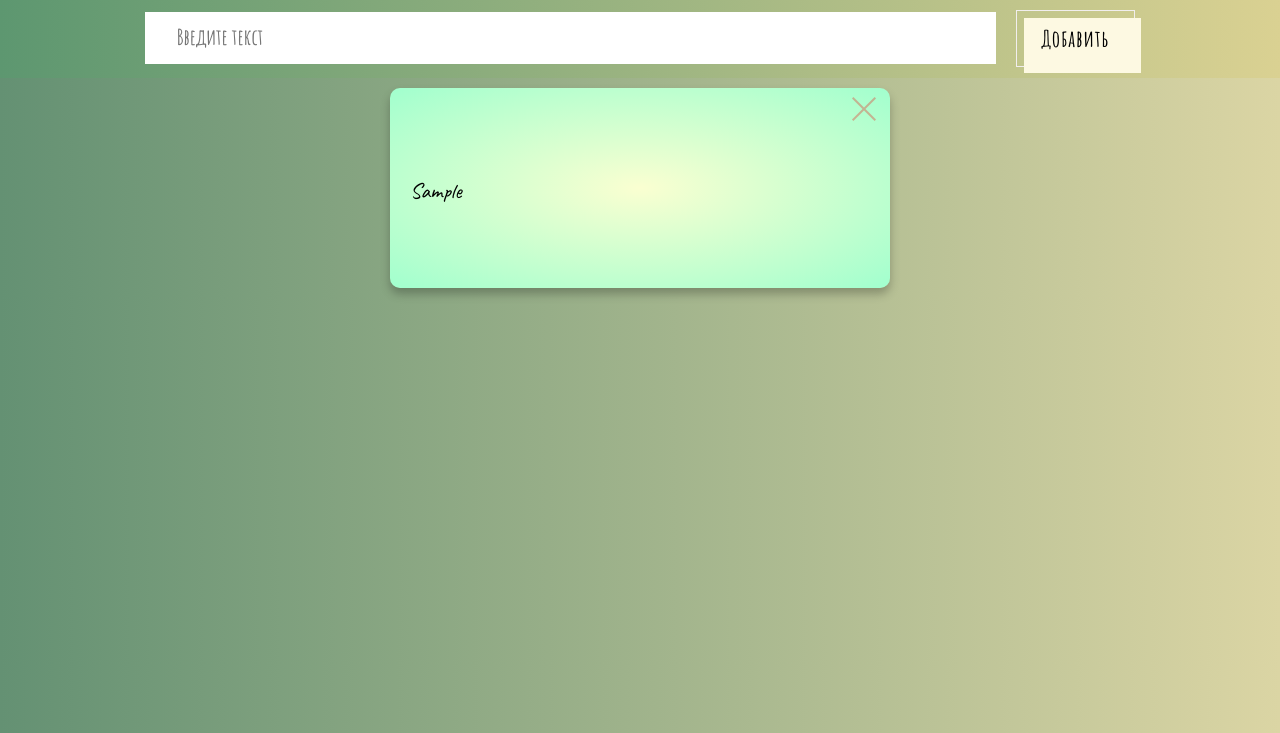
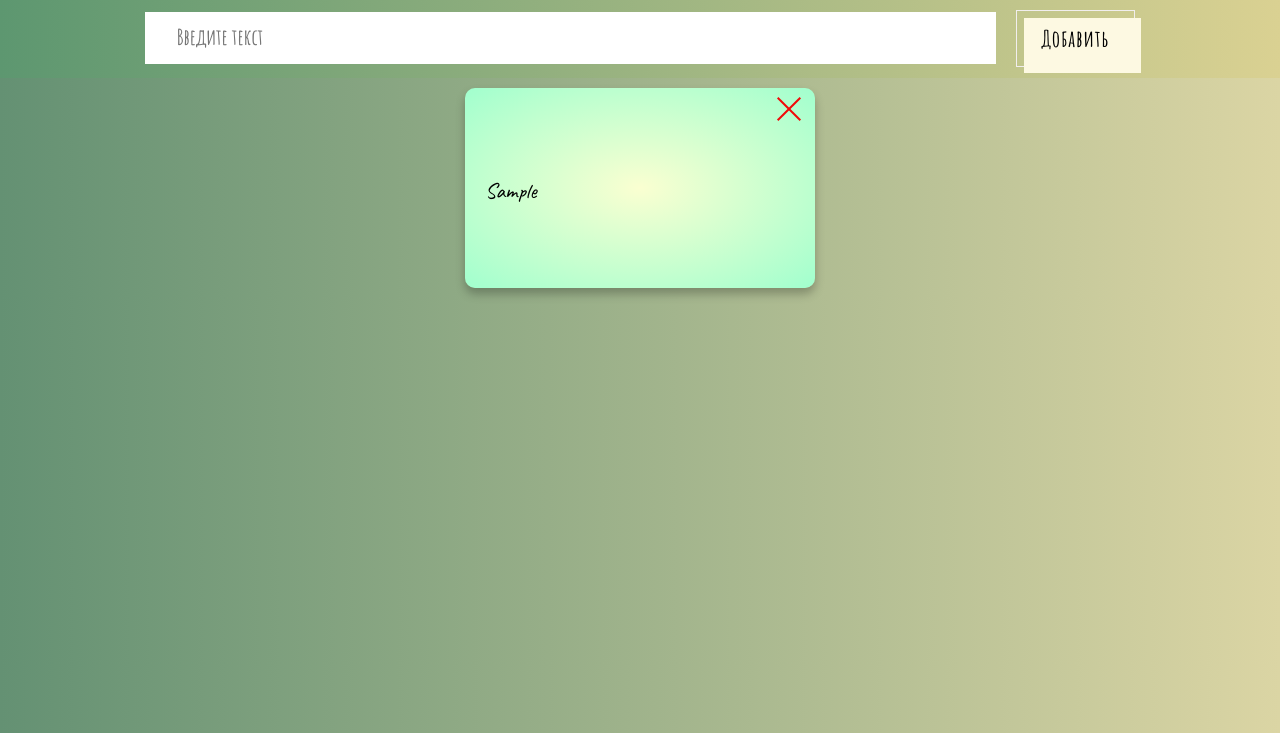
Before and after one commit to kalinichew/MyToDo, a plain HTML site: page index.html in a window 1280 px wide. Both pictures are taken after typing "Sample" into the empty fields and a click on the button "Добавить". Shown: the part 67-800 px from the top of the page. Drawn offline with Linux system fonts and the light colour scheme.

Commit message:
edit width card style

```diff
--- a/style.css
+++ b/style.css
@@ -104,7 +104,7 @@ body {
   .card {
     margin: 10px;
     padding: 20px 10px 20px 20px;
-    width: 500px;
+    width: 350px;
     min-height: 200px;
     display: grid;
     /* grid-template-rows: 1fr; */
@@ -119,7 +119,7 @@ body {
     transform: scale(1.05);
   }
   .card__content {
-    width: 450px;
+    width: 320px;
     font-weight: 400;
     color: #000000;
     font-size: 22px;
@@ -137,15 +137,11 @@ body {
 
 .btn_close{
     display: flex;
-    justify-content: end;
+    justify-content:flex-end;
     cursor: pointer;
-    opacity: 0.3;
     height: 5px;
 }
 
-.btn_close:hover {
-    opacity: 1;
-}
 
 .btn_close:before,
 .btn_close:after {
```
